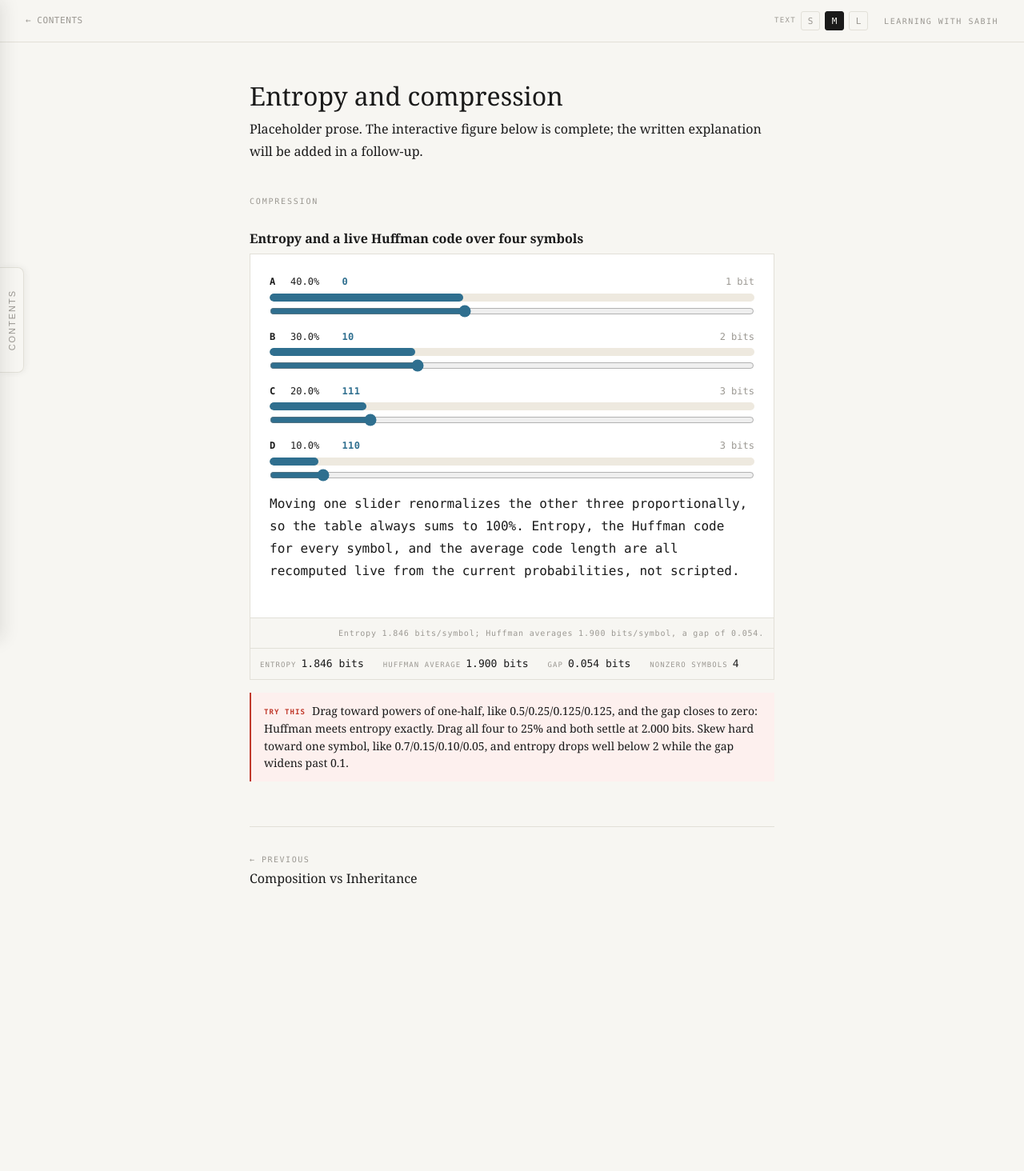
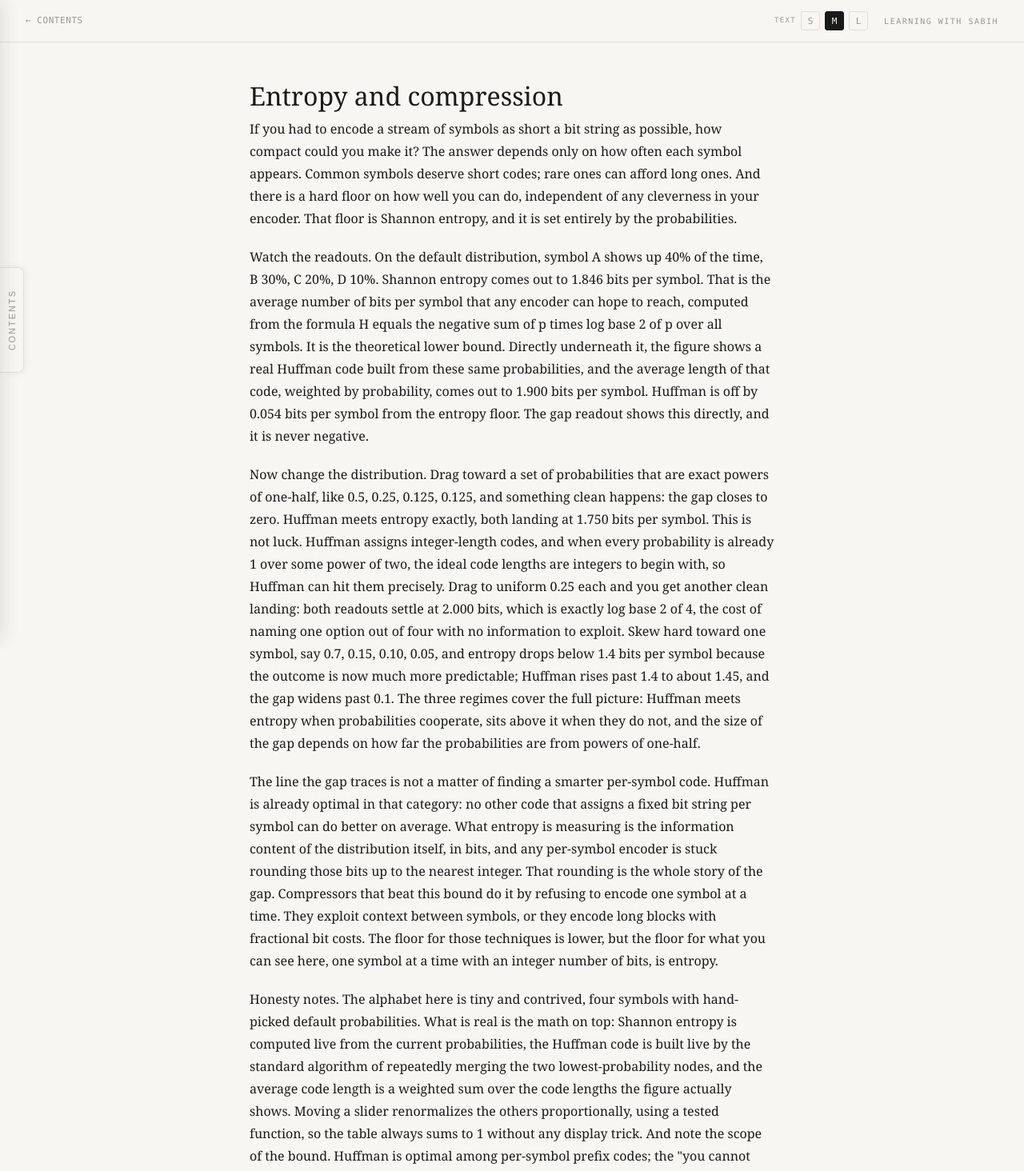
Before and after one commit to sabihusman/Learning-with-Sabih, a Next.js app: page /topics/entropy-and-compression in a window 1280 px wide. Shown: the top 1464 px of the page at 80% size. Before the commit the page ends 1213 px from the top, so only its background shows below. Built offline with nearby package versions, Linux system fonts and the light colour scheme.

Commit message:
Apply final prose to Entropy and Compression
Replaces the placeholder body with final copy after a match-the-build check
against the actual committed data module (entropy, Huffman average, and gap
readouts confirmed for the default, power-of-two, uniform, and skewed
distributions before applying).

```diff
--- a/app/topics/entropy-and-compression/page.mdx
+++ b/app/topics/entropy-and-compression/page.mdx
@@ -6,44 +6,14 @@ export const metadata = {
 
 # Entropy and compression
 
-{/*
-  TODO: final prose lands in a follow-up.
+If you had to encode a stream of symbols as short a bit string as possible, how compact could you make it? The answer depends only on how often each symbol appears. Common symbols deserve short codes; rare ones can afford long ones. And there is a hard floor on how well you can do, independent of any cleverness in your encoder. That floor is Shannon entropy, and it is set entirely by the probabilities.
 
-  Honesty constraints the prose must honor:
-  - Everything computed is real: Shannon entropy H = -sum(p_i * log2(p_i)) and a
-    genuine Huffman code built by repeatedly merging the two lowest-probability
-    nodes, both recomputed live from the current 4-symbol probability table.
-    Verified in a Node harness before the UI was built (see the PR description
-    for the exact numbers).
-  - Default probabilities {A:0.4, B:0.3, C:0.2, D:0.1}: entropy ~= 1.846
-    bits/symbol, Huffman average ~= 1.900 bits/symbol, gap ~= 0.054 bits. The
-    gap is visible on load, deliberately (a powers-of-1/2 default would hide
-    the point).
-  - Three reachable regimes, all confirmed against the built figure:
-    - Powers of one-half, e.g. {0.5, 0.25, 0.125, 0.125}: Huffman meets
-      entropy exactly, gap = 0 (both 1.750).
-    - Uniform, {0.25, 0.25, 0.25, 0.25}: both settle at 2.000 bits.
-    - Skewed, e.g. {0.7, 0.15, 0.10, 0.05}: entropy drops to ~1.319, Huffman
-      averages ~1.450, gap widens to ~0.131.
-  - Moving one slider renormalizes the other three proportionally (not
-    equally) so the table always sums to 1; this is a real, tested function,
-    not a display trick.
-  - The core lesson: entropy is a hard floor on the average bits/symbol any
-    per-symbol code can achieve, and Huffman gets as close to that floor as a
-    per-symbol prefix code can get. The gap only closes to zero when the
-    probabilities are exact powers of one-half.
-  - Honesty note (must appear, substantially as follows): the alphabet is
-    tiny and contrived, four symbols, hand-picked probabilities. Entropy and
-    the Huffman code are real and computed live. But Huffman is optimal only
-    among per-symbol prefix codes; real compressors do better by exploiting
-    context and longer-range structure that a per-symbol code cannot capture.
-    The "you cannot beat entropy" bound shown here is the per-symbol limit,
-    not an absolute floor on all compression.
-  - No-subhead / figure-last structure, matching the other section pages.
-    Straight quotes and apostrophes only, no em or en dashes.
-*/}
+Watch the readouts. On the default distribution, symbol A shows up 40% of the time, B 30%, C 20%, D 10%. Shannon entropy comes out to 1.846 bits per symbol. That is the average number of bits per symbol that any encoder can hope to reach, computed from the formula H equals the negative sum of p times log base 2 of p over all symbols. It is the theoretical lower bound. Directly underneath it, the figure shows a real Huffman code built from these same probabilities, and the average length of that code, weighted by probability, comes out to 1.900 bits per symbol. Huffman is off by 0.054 bits per symbol from the entropy floor. The gap readout shows this directly, and it is never negative.
 
-Placeholder prose. The interactive figure below is complete; the written
-explanation will be added in a follow-up.
+Now change the distribution. Drag toward a set of probabilities that are exact powers of one-half, like 0.5, 0.25, 0.125, 0.125, and something clean happens: the gap closes to zero. Huffman meets entropy exactly, both landing at 1.750 bits per symbol. This is not luck. Huffman assigns integer-length codes, and when every probability is already 1 over some power of two, the ideal code lengths are integers to begin with, so Huffman can hit them precisely. Drag to uniform 0.25 each and you get another clean landing: both readouts settle at 2.000 bits, which is exactly log base 2 of 4, the cost of naming one option out of four with no information to exploit. Skew hard toward one symbol, say 0.7, 0.15, 0.10, 0.05, and entropy drops below 1.4 bits per symbol because the outcome is now much more predictable; Huffman rises past 1.4 to about 1.45, and the gap widens past 0.1. The three regimes cover the full picture: Huffman meets entropy when probabilities cooperate, sits above it when they do not, and the size of the gap depends on how far the probabilities are from powers of one-half.
+
+The line the gap traces is not a matter of finding a smarter per-symbol code. Huffman is already optimal in that category: no other code that assigns a fixed bit string per symbol can do better on average. What entropy is measuring is the information content of the distribution itself, in bits, and any per-symbol encoder is stuck rounding those bits up to the nearest integer. That rounding is the whole story of the gap. Compressors that beat this bound do it by refusing to encode one symbol at a time. They exploit context between symbols, or they encode long blocks with fractional bit costs. The floor for those techniques is lower, but the floor for what you can see here, one symbol at a time with an integer number of bits, is entropy.
+
+Honesty notes. The alphabet here is tiny and contrived, four symbols with hand-picked default probabilities. What is real is the math on top: Shannon entropy is computed live from the current probabilities, the Huffman code is built live by the standard algorithm of repeatedly merging the two lowest-probability nodes, and the average code length is a weighted sum over the code lengths the figure actually shows. Moving a slider renormalizes the others proportionally, using a tested function, so the table always sums to 1 without any display trick. And note the scope of the bound. Huffman is optimal among per-symbol prefix codes; the "you cannot beat entropy" limit shown here is the per-symbol limit, not an absolute floor on all compression. Real compressors do better by taking advantage of context and longer-range structure between symbols, which this figure does not model.
 
 <EntropyCompressionViz />
```
